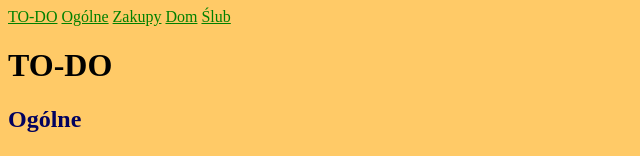
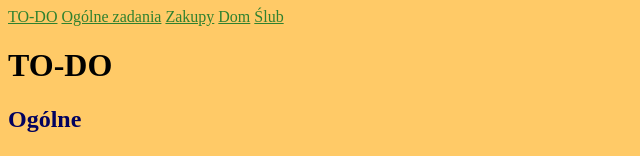
Before and after one commit to tomaszfryze/homepage, a plain HTML site: page index.html in a window 1280 px wide. Shown: the top 156 px of the page, without its empty margins (0-640 px from the left). Drawn offline with Linux system fonts and the light colour scheme.

Commit message:
test commit

```diff
--- a/index.html
+++ b/index.html
@@ -12,7 +12,7 @@
     <header>
         <nav>
             <a href="index.html">TO-DO</a>
-            <a href="ogolne.html">Ogólne</a>
+            <a href="ogolne.html">Ogólne zadania</a>
             <a href="zakupy.html">Zakupy</a>
             <a href="dom.html">Dom</a>
             <a href="slub.html">Ślub</a>
--- a/style.css
+++ b/style.css
@@ -5,7 +5,7 @@ h3 {
     color: #1460AA;
 }
 a {
-    color: green;
+    color: rgb(47, 129, 47);
 }
 
 .site-header {
```
